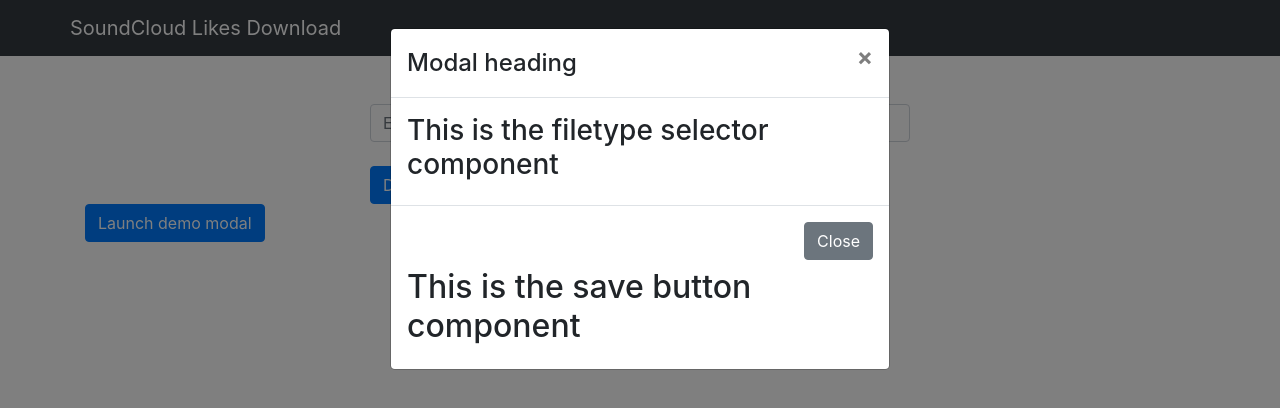
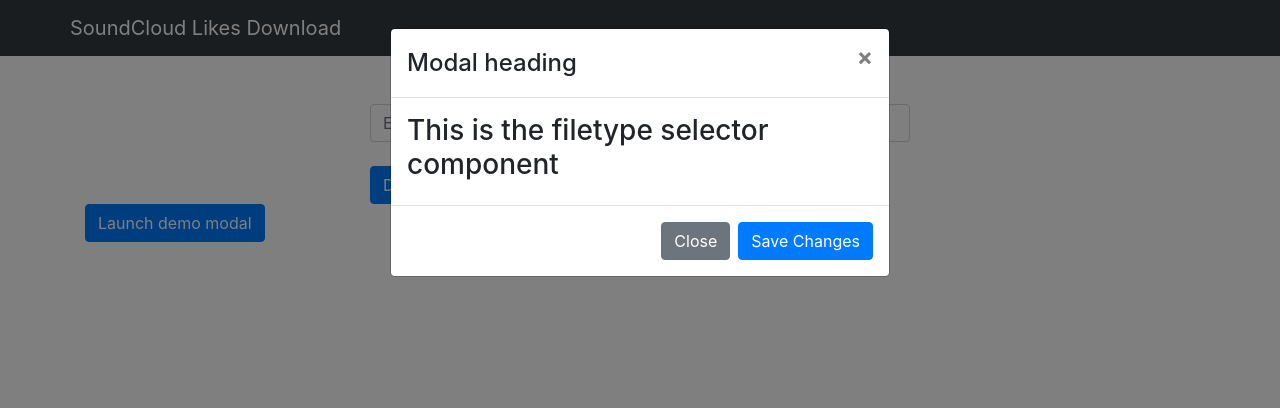
Before and after one commit to aaronhooper/soundcloud-likes-react, a React (Create React App) app: page / in a window 1280 px wide. Both pictures are taken after a click on the button "Launch demo modal". Shown: the top 408 px of the page. Built offline with nearby package versions, Linux system fonts and the light colour scheme.

Commit message:
Add bootstrap button to SaveButton component

```diff
--- a/src/SaveDialog/SaveButton.js
+++ b/src/SaveDialog/SaveButton.js
@@ -1,9 +1,15 @@
 import React from 'react';
+
+import {
+  Button,
+} from 'react-bootstrap';
 
 function SaveButton() {
   return (
     <div>
-      <h2>This is the save button component</h2>
+      <Button variant="primary">
+        Save Changes
+      </Button>
     </div>
   );
 }
```
